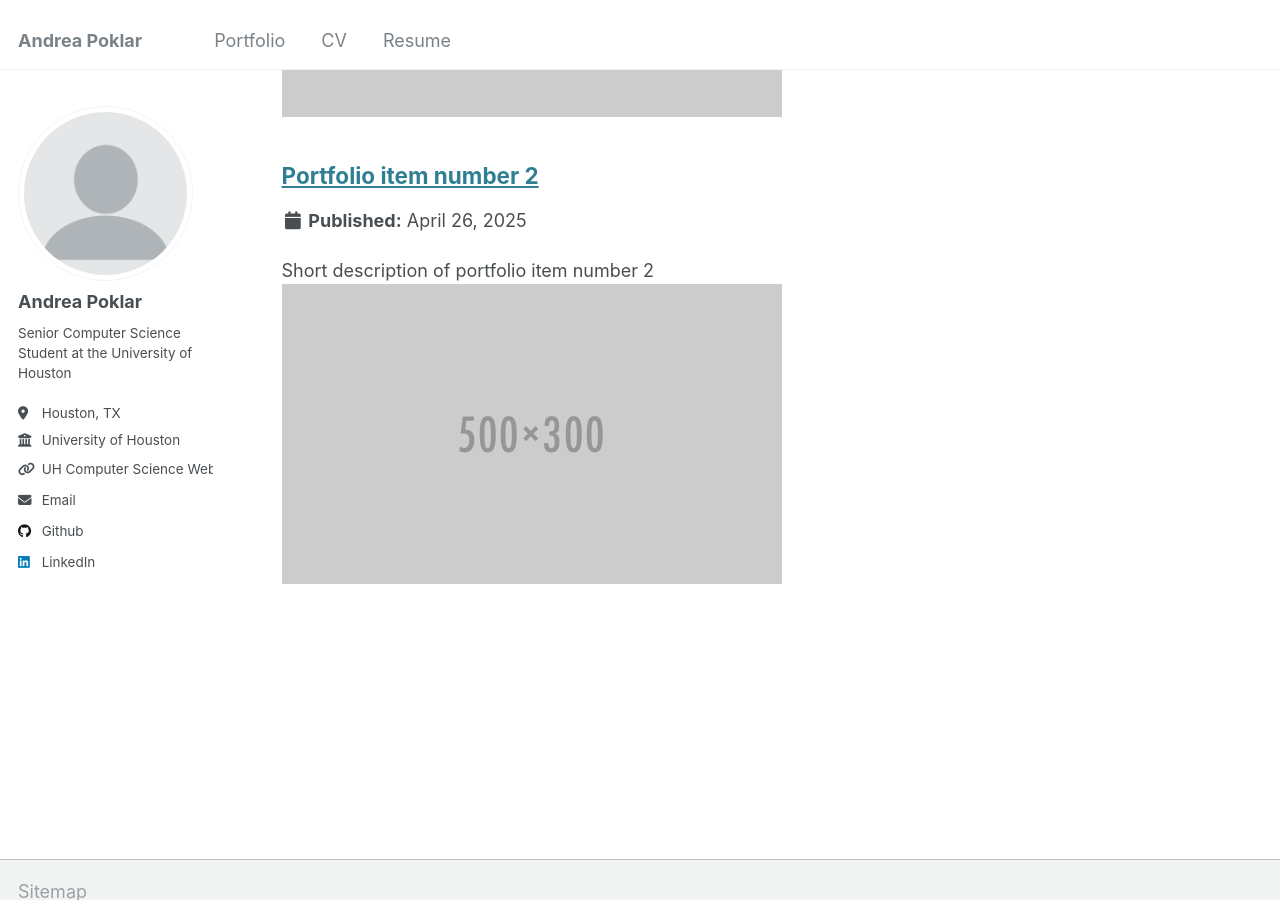
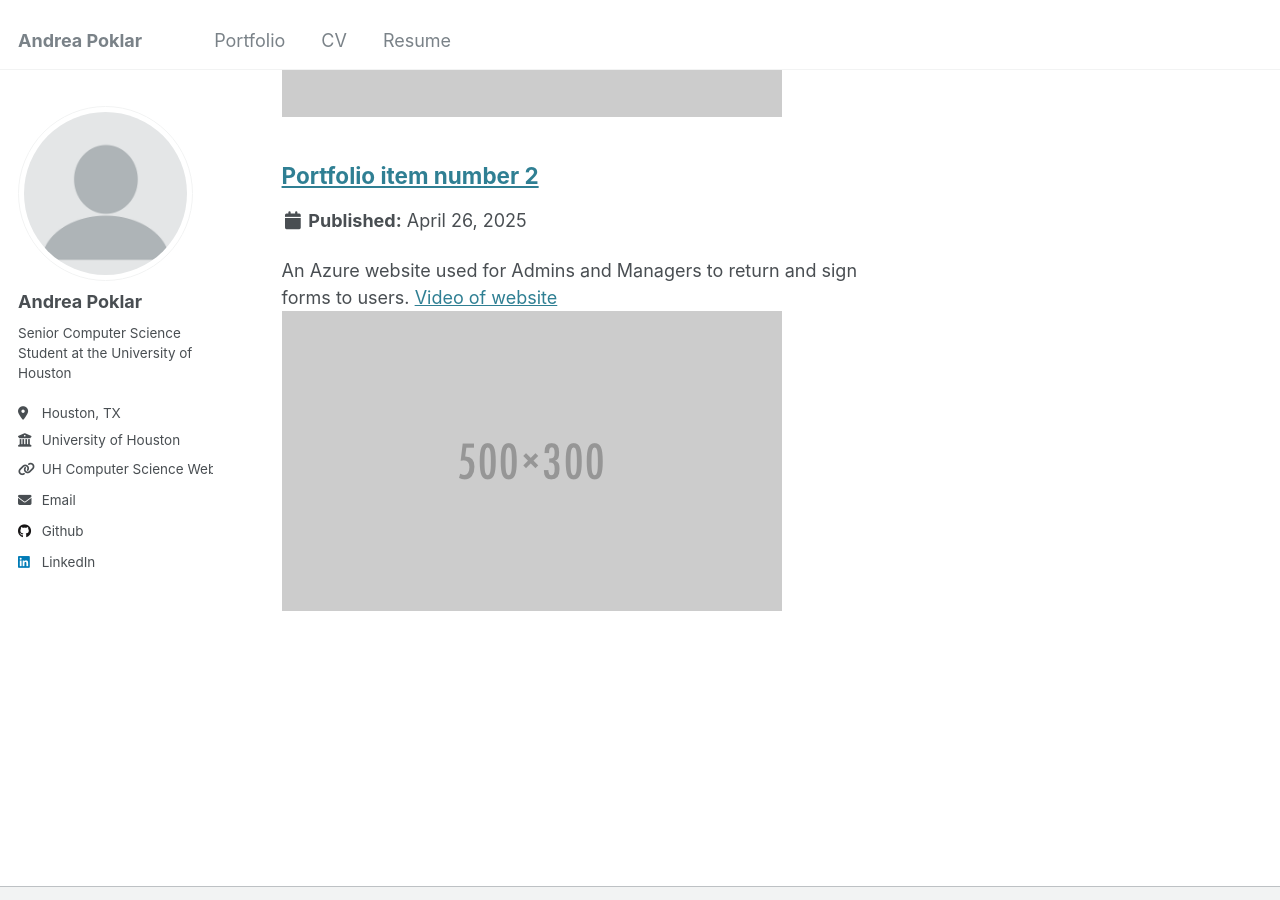
Before and after one commit to apoklar/apoklar.github.io, a Jekyll site: the page built from _pages/portfolio.html, in a window 1280 px wide and 900 px high, scrolled down 485 px. Built offline with Jekyll 4.4.1, drawn with Linux system fonts in a browser that asks for light colours.

Commit message:
Update portfolio-2.html

```diff
--- a/_portfolio/portfolio-2.html
+++ b/_portfolio/portfolio-2.html
@@ -1,6 +1,7 @@
 ---
 title: "Portfolio item number 2"
-excerpt: "Short description of portfolio item number 2 <br/><img src='/images/500x300.png'>"
+excerpt: "An Azure website used for Admins and Managers to return and sign forms to users.
+<a href='https://www.youtube.com/watch?v=kqkjt9W8pR8' target='_blank'>Video of website</a><br/><img src='/images/500x300.png'>"
 collection: portfolio
 ---
 
```
